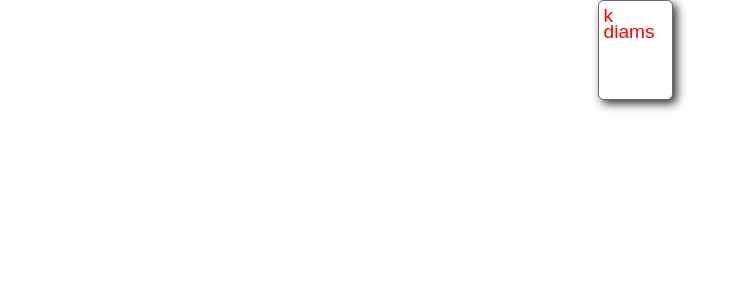
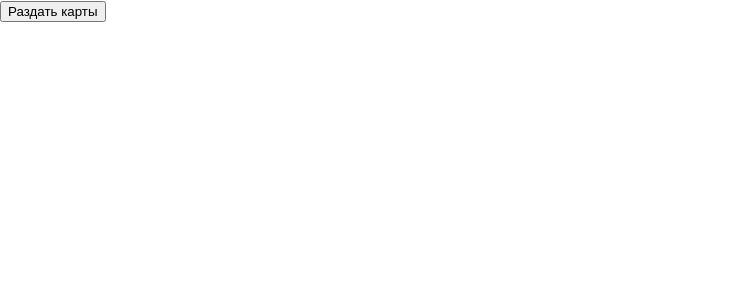
Before and after one commit to Iskender-Shamaldaev/app-poker, a React (Create React App) app: page / in a window 1280 px wide. Shown: the top 300 px of the page, without its empty margins (0-747 px from the left). Built offline with nearby package versions, Linux system fonts and the light colour scheme.

Commit message:
Graduated Level 3

```diff
--- a/src/App.tsx
+++ b/src/App.tsx
@@ -1,19 +1,41 @@
-import React from 'react';
+import React, {useState} from 'react';
 import './cards.css';
 import './App.css';
 import CardView from "./СardView/СardView";
 import CardDeck from "./lib/cardDeck";
+import Card from "./lib/card";
 
 const App = () => {
+    const [cards, setCards] = useState<Card[]>([]);
+
+    const getRandomCards = () => {
+        const cardDeck = new CardDeck();
+        const newCards = cardDeck.getCards();
+        setCards(newCards);
+    }
+
+    if (cards.length === 0) {
+        return <button onClick={getRandomCards}>Раздать карты</button>;
+    }
+
     const cardDeck = new CardDeck();
-    console.log(cardDeck.deck);
-    console.log(cardDeck.getCards(5));
-    console.log(cardDeck.deck);
+    // console.log(cardDeck.deck);
+    // console.log(cardDeck.getCards('5'));
+    // console.log(cardDeck.deck);
+    const randomDeck = cardDeck.getCards();
 
 
     return (
         <div className="App">
-            <CardView rank="K" suit="diams"/>
+            <CardView rank={randomDeck[0].rank} suit={randomDeck[0].suit}/>
+            <CardView rank={randomDeck[1].rank} suit={randomDeck[1].suit}/>
+            <CardView rank={randomDeck[2].rank} suit={randomDeck[2].suit}/>
+            <CardView rank={randomDeck[3].rank} suit={randomDeck[3].suit}/>
+            <CardView rank={randomDeck[4].rank} suit={randomDeck[4].suit}/>
+            <div>
+                <button onClick={getRandomCards}>Раздать карты</button>
+            </div>
+
         </div>
     );
 };
--- a/src/lib/cardDeck.ts
+++ b/src/lib/cardDeck.ts
@@ -21,8 +21,7 @@ class CardDeck {
         return randomInt;
     };
 
-
-    getCards(howMany: number): Card[] {
+    getCards(howMany = 5): Card[] {
         const array: Card[] = [];
 
         for (let i = 0; i < howMany; i++) {
--- a/src/СardView/СardView.tsx
+++ b/src/СardView/СardView.tsx
@@ -6,12 +6,12 @@ interface IPersonProps {
 }
 
 const CardView: React.FC<IPersonProps> = props => {
-    const cardClasses = `card rank-${props.rank} ${props.suit}`;
+    const cardClasses = `card rank-${props.rank.toLowerCase()} ${props.suit}`;
 
     return (
         <div className="playingCards faceImages">
             <span className={cardClasses}>
-              <span className="rank">{props.rank.toLowerCase()}</span>
+              <span className="rank">{props.rank}</span>
               <span className="suit">{props.suit}</span>
             </span>
         </div>
```
